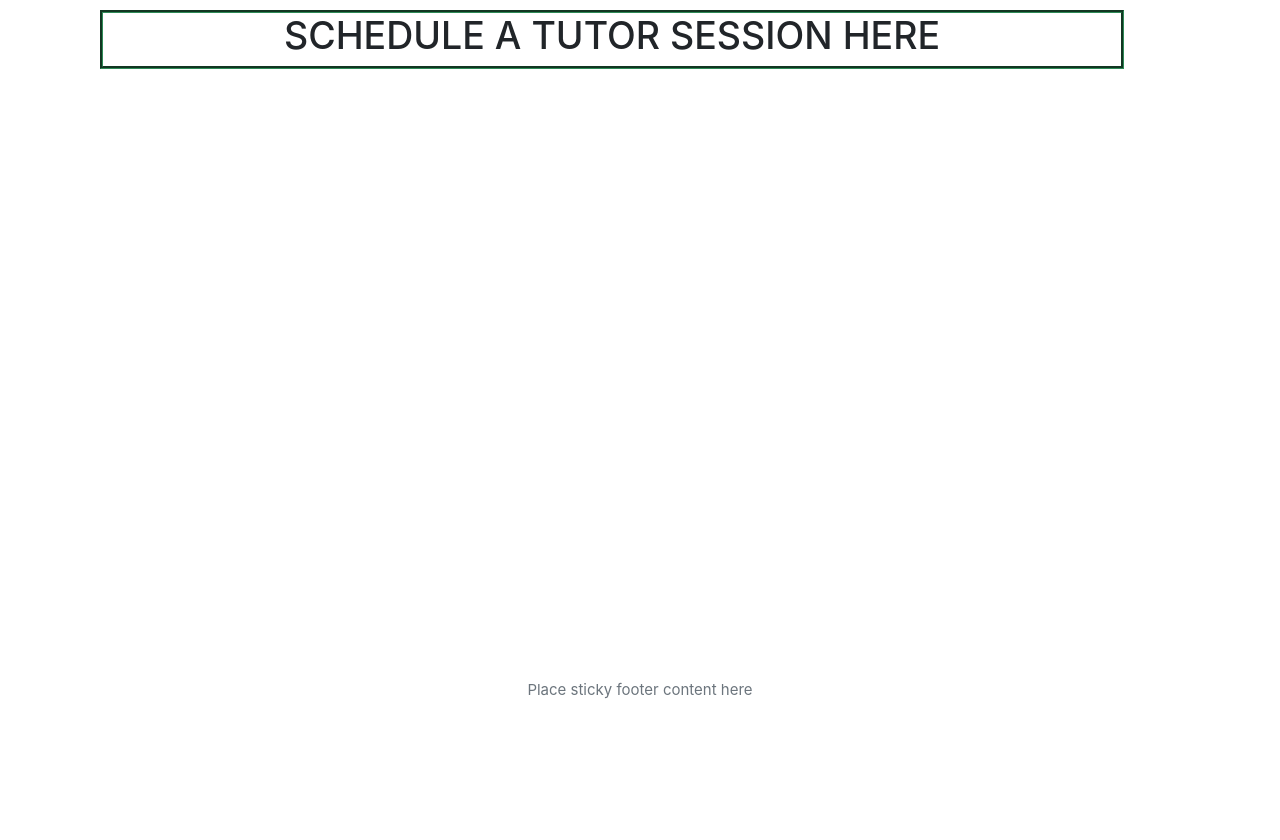
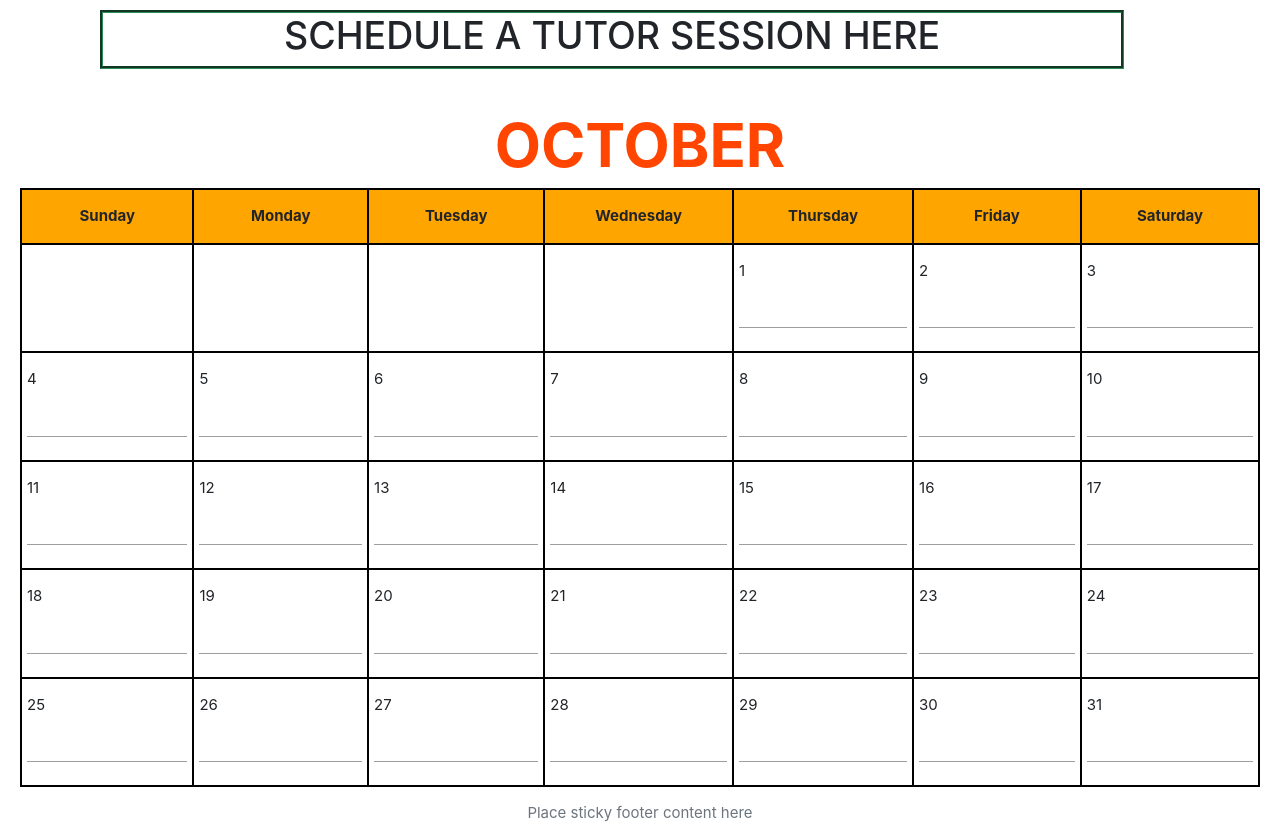
Before and after one commit to miike7687/haber_tutor, a website: page schedule.html in a window 1280 px wide. Shown: the part 84-924 px from the top of the page. Before the commit the page ends 800 px from the top, so only its background shows below. Drawn offline with nearby package versions, Linux system fonts and the light colour scheme.

Commit message:
Added a simple html calendar

```diff
--- a/schedule.html
+++ b/schedule.html
@@ -9,6 +9,7 @@
       href="https://cdnjs.cloudflare.com/ajax/libs/materialize/1.0.0/css/materialize.min.css"
     />
     <link rel="stylesheet" href="styles.css" />
+    <link rel="stylesheet" href="calendar.css" />
     <link
       rel="stylesheet"
       href="https://stackpath.bootstrapcdn.com/bootstrap/4.5.2/css/bootstrap.min.css"
@@ -37,6 +38,65 @@
     <div class="page-container">
       <h1>SCHEDULE A TUTOR SESSION HERE</h1>
     </div>
+    <h2 id="month">OCTOBER</h2>
+    <div class="calendar-container">
+      <table>
+        <tr>
+          <th class="day-name">Sunday</th>
+          <th class="day-name">Monday</th>
+          <th class="day-name">Tuesday</th>
+          <th class="day-name">Wednesday</th>
+          <th class="day-name">Thursday</th>
+          <th class="day-name">Friday</th>
+          <th class="day-name">Saturday</th>
+        </tr>
+        <tr>
+          <td></td>
+          <td></td>
+          <td></td>
+          <td></td>
+          <td>1 <input type="text" id="1"></input></td>
+          <td>2 <input type="text" id="2"></input></td>
+          <td>3 <input type="text" id="3"></input></td>
+        </tr>
+        <tr>
+          <td>4 <input type="text" id="4"></input></td>
+          <td>5 <input type="text" id="5"></input></td>
+          <td>6 <input type="text" id="6"></input></td>
+          <td>7 <input type="text" id="7"></input></td>
+          <td>8 <input type="text" id="8"></input></td>
+          <td>9 <input type="text" id="9"></input></td>
+          <td>10 <input type="text" id="10"></input></td>
+        </tr>
+        <tr>
+          <td>11 <input type="text" id="11"></input></td>
+          <td>12 <input type="text" id="12"></input></td>
+          <td>13 <input type="text" id="13"></input></td>
+          <td>14 <input type="text" id="14"></input></td>
+          <td>15 <input type="text" id="15"></input></td>
+          <td>16 <input type="text" id="16"></input></td>
+          <td>17 <input type="text" id="17"></input></td>
+        </tr>
+        <tr>
+          <td>18 <input type="text" id="18"></input></td>
+          <td>19 <input type="text" id="19"></input></td>
+          <td>20 <input type="text" id="20"></input></td>
+          <td>21 <input type="text" id="21"></input></td>
+          <td>22 <input type="text" id="22"></input></td>
+          <td>23 <input type="text" id="23"></input></td>
+          <td>24 <input type="text" id="24"></input></td>
+        </tr>
+        <tr>
+          <td>25 <input type="text" id="25"></input></td>
+          <td>26 <input type="text" id="26"></input></td>
+          <td>27 <input type="text" id="27"></input></td>
+          <td>28 <input type="text" id="28"></input></td>
+          <td>29 <input type="text" id="29"></input></td>
+          <td>30 <input type="text" id="30"></input></td>
+          <td>31 <input type="text" id="31"></input></td>
+        </tr>
+      </table>
+    </div>
 
     <footer class="footer mt-auto py-3">
       <div class="container">
--- a/styles.css
+++ b/styles.css
@@ -203,3 +203,27 @@ label p {
 .checkbox-title {
   margin-top: 20px;
 }
+
+table,
+th,
+td {
+  border: 2px solid black;
+}
+
+#month {
+  text-align: center;
+  font-size: 60px;
+  font-weight: bold;
+  color: orangered;
+  margin-top: 40px;
+}
+
+.calendar-container {
+  margin-left: 20px;
+  margin-right: 20px;
+}
+
+.day-name {
+  background-color: orange;
+  text-align: center;
+}
```
